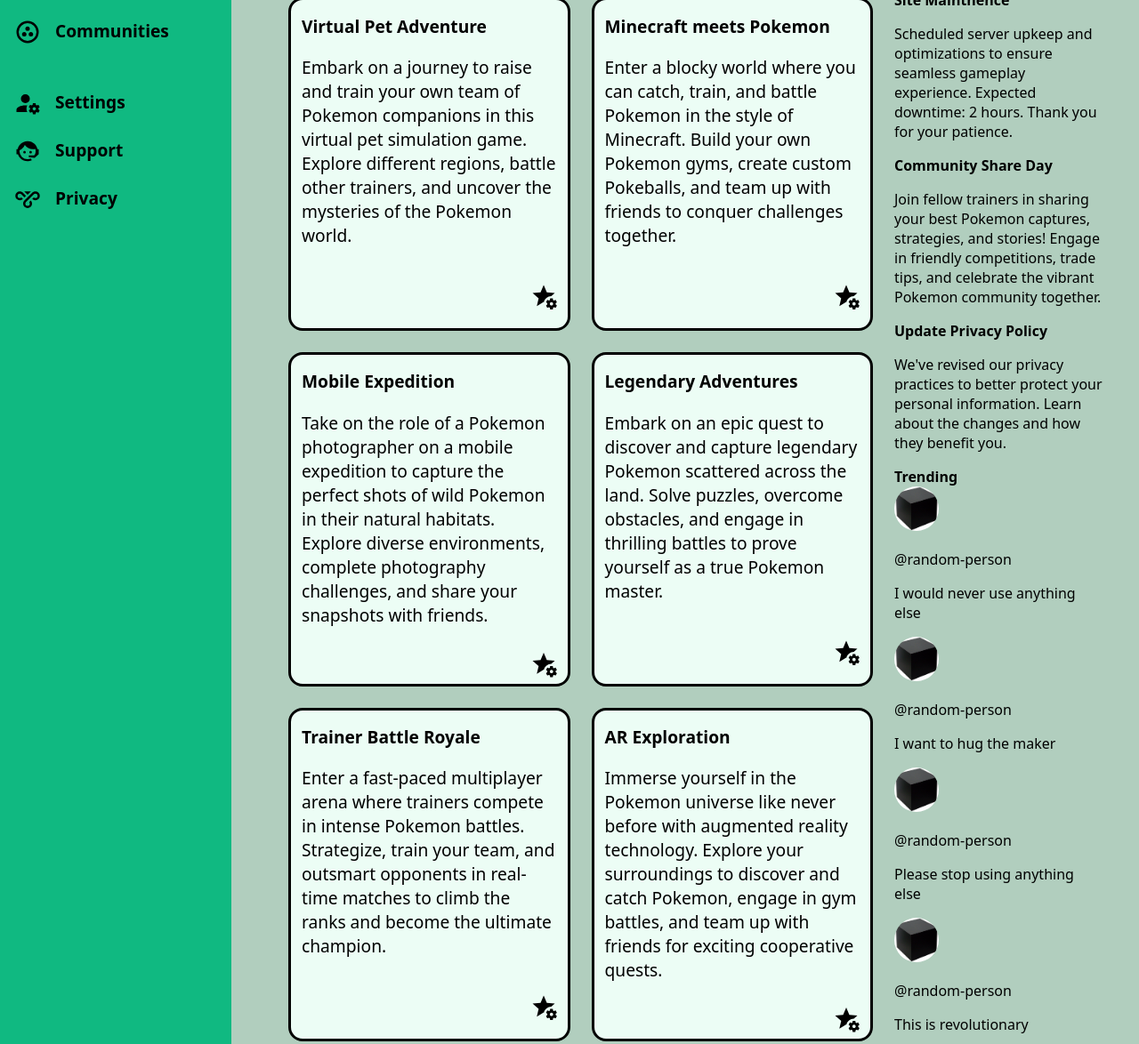
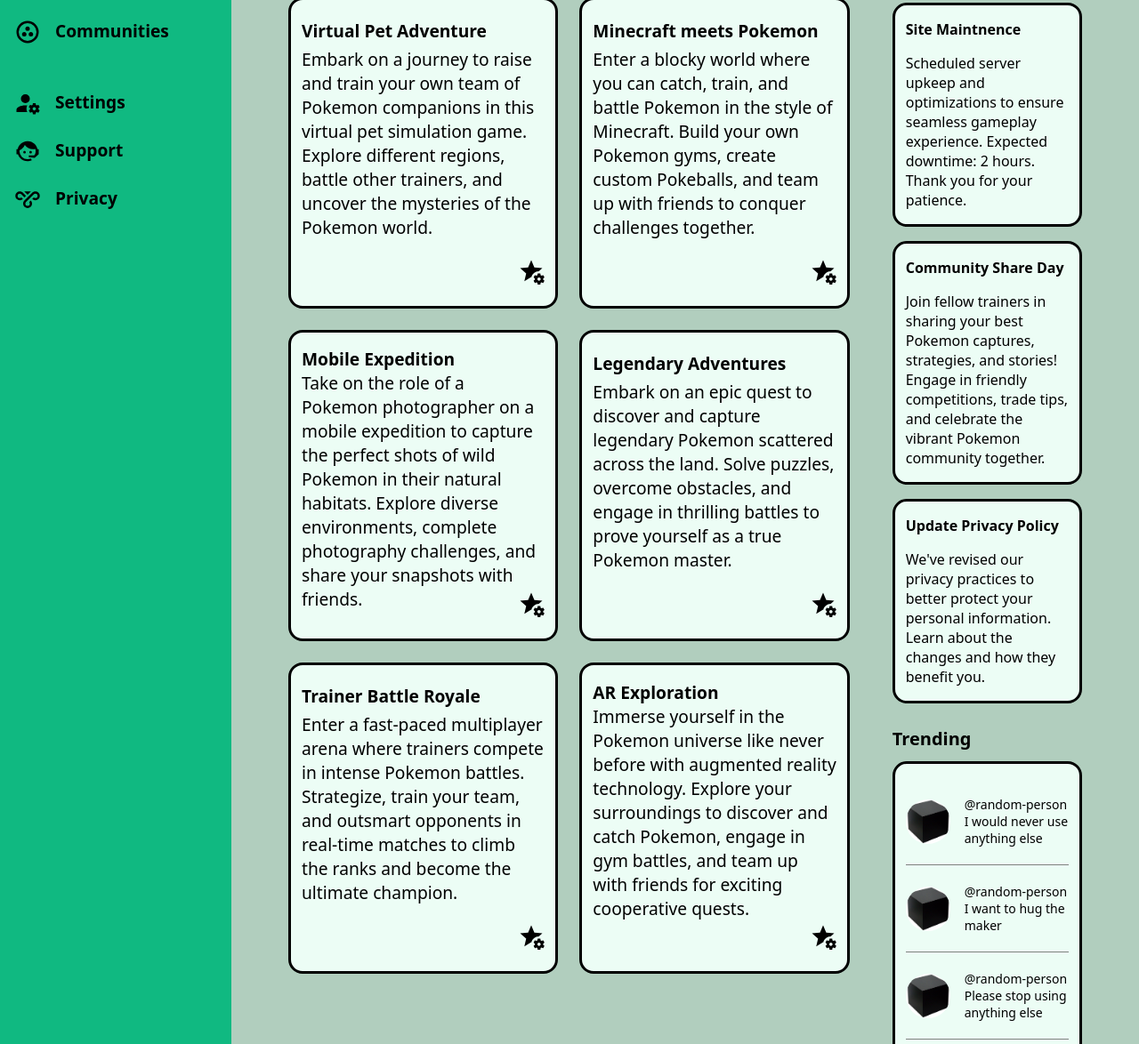
Before and after one commit to dextersquad4/Admin_Dashboard, a plain HTML site: page index.html in a window 1280 px wide. Shown: the part 348-1522 px from the top of the page at 89% size. Drawn offline with Linux system fonts and the light colour scheme.

Commit message:
finish announcement css

```diff
--- a/index.html
+++ b/index.html
@@ -108,8 +108,8 @@
                 <svg xmlns="http://www.w3.org/2000/svg" viewBox="0 0 24 24"><title>star-cog</title><path d="M18.8 12C15.59 12.1 12.91 14.37 12.19 17.39L12 17.27L5.82 21L7.45 13.97L2 9.24L9.19 8.62L12 2L14.81 8.62L22 9.24L18.8 12M23.83 20.64L22.83 22.37C22.76 22.5 22.63 22.5 22.5 22.5L21.27 22C21 22.18 20.73 22.34 20.43 22.47L20.24 23.79C20.22 23.91 20.11 24 20 24H18C17.86 24 17.76 23.91 17.74 23.79L17.55 22.47C17.24 22.35 16.96 22.18 16.7 22L15.46 22.5C15.34 22.5 15.21 22.5 15.15 22.37L14.15 20.64C14.09 20.53 14.12 20.4 14.21 20.32L15.27 19.5C15.25 19.33 15.24 19.17 15.24 19S15.25 18.67 15.27 18.5L14.21 17.68C14.11 17.6 14.09 17.47 14.15 17.36L15.15 15.63C15.22 15.5 15.35 15.5 15.46 15.5L16.7 16C16.96 15.82 17.25 15.66 17.55 15.53L17.74 14.21C17.76 14.09 17.87 14 18 14H20C20.11 14 20.22 14.09 20.23 14.21L20.42 15.53C20.73 15.65 21 15.82 21.27 16L22.5 15.5C22.63 15.5 22.76 15.5 22.82 15.63L23.82 17.36C23.88 17.47 23.85 17.6 23.76 17.68L22.7 18.5C22.73 18.67 22.74 18.83 22.74 19S22.72 19.33 22.7 19.5L23.77 20.32C23.86 20.4 23.89 20.53 23.83 20.64M20.5 19C20.5 18.17 19.83 17.5 19 17.5S17.5 18.17 17.5 19 18.16 20.5 19 20.5C19.83 20.5 20.5 19.83 20.5 19Z" /></svg>
             </div>
         </div>
-        <b class="announcements-title">Announcements</b>
         <div class="announcements">
+            <b class="announcements-title">Announcements</b>
             <div class="announcement-container">
                 <div class="announcement-section">
                     <strong>Site Maintnence</strong>
--- a/style.css
+++ b/style.css
@@ -168,7 +168,7 @@
     grid-area: 2 / 1 / 3 / 2;
     display: grid;
     grid-template-columns: repeat(auto-fit, minmax(300px, 1fr));
-    grid-template-rows: 1fr 1fr 1fr;
+    grid-template-rows: repeat(3, 350px);
     padding: 8px 24px;
     gap: 24px;
     overflow: auto;
@@ -179,17 +179,87 @@
     border-radius: 16px;
     border: 3px solid black;
     padding: 16px 12px 0 12px;
+    display: grid;
+
+}
+
+.card b, .card p {
+    margin: 0;
+    font-size: larger;
+}
+.card b {
+    align-self: center;
+}
+.card p {
+    justify-self: start;
+}
+.card svg {
+    justify-self: end;
+    align-self: flex-end;
+    padding-bottom: 24px;
+    flex: none;
+}
+
+.announcements {
+    padding: 32px 24px 8px 24px ;
+    grid-area: 1 / 2 / 3 / 3;
+    display: flex;
+    flex-direction: column;
+    gap: 26px;
+}
+
+.announcements-title {
+    font-weight: 900;
+    font-size: 26px;
+}
+
+.announcement-container {
+    display: grid;
+    gap: 16px;
+}
+.announcement-section {
+    background-color: #ecfdf5;
+    border-radius: 16px;
+    border: 3px solid black;
+    padding: 16px 12px 0 12px;
+    display: flex;
+    flex-direction: column;
+    justify-content: space-between;
+}
+.trending {
+    display: flex;
+    flex-direction: column;
+    gap: 12px;
+}
+.trending-title {
+    font-size: 20px;
+}
+.trending-container {
+    background-color: #ecfdf5;
+    border-radius: 16px;
+    border: 3px solid black;
+    padding: 16px 12px 0 12px;
     display: flex;
     flex-direction: column;
     justify-content: space-between;
 }
 
-.card b, .card p {
-    font-size: larger;
+.trending-section {
+    display: grid;
+    grid-auto-flow: column;
+    border-bottom: 1px solid  grey;
+    align-items: center;
+    width: fit-content;
 }
-.card svg {
-    justify-self: end;
-    align-self: flex-end;
-    flex: 1;
-    height: 50px;
+
+.profile {
+    margin-left: 16px;
+    display: grid;
+    flex-direction: column;
+    font-size: 14px;
+    padding: 20px 0;
 }
+
+.profile p {
+    margin: 0;
+}
```
